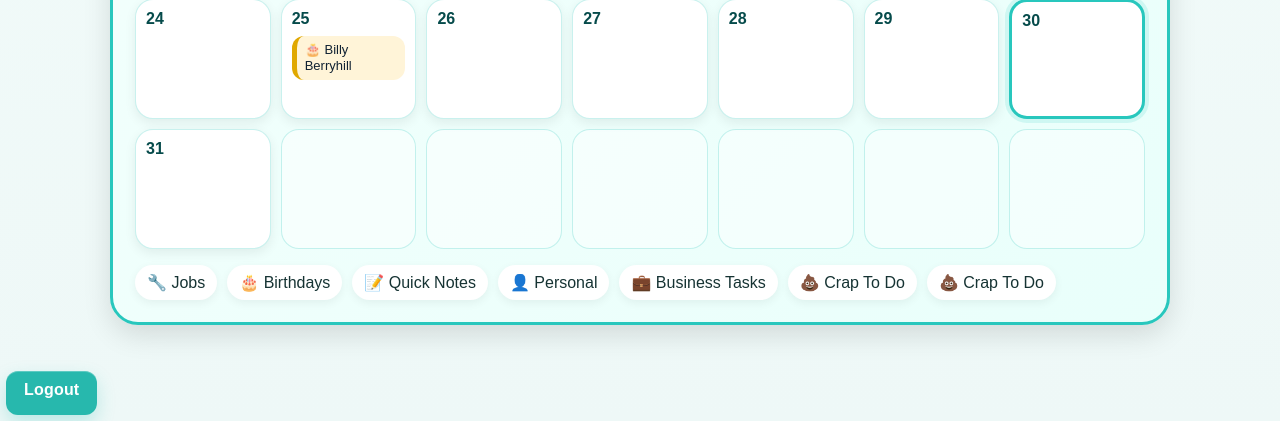
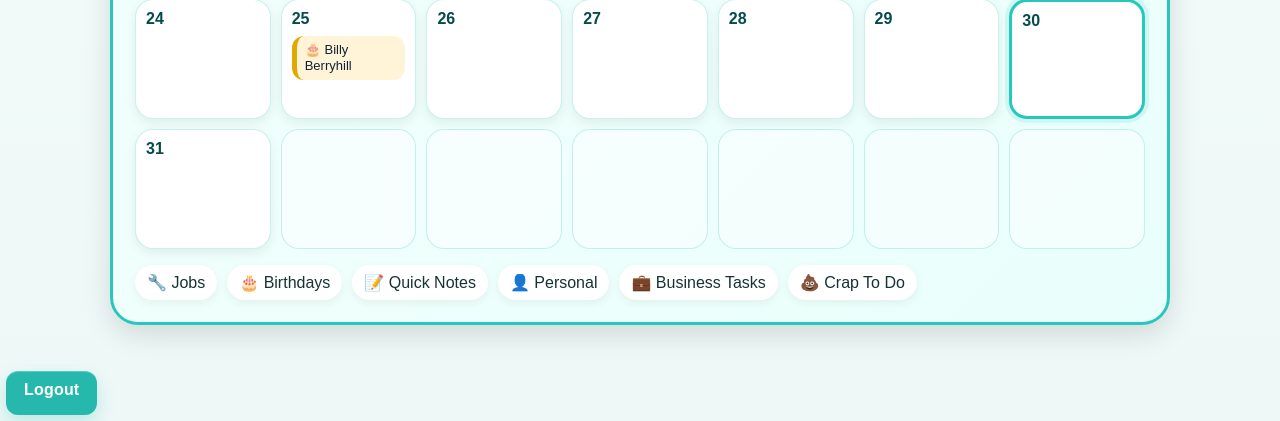
Before and after one commit to mroldham/toucan-hvac, a Flask app: page /calendar in a window 1280 px wide. Shown: the part 1391-1812 px from the top of the page. Run offline with Flask 3, Linux system fonts and the light colour scheme; a user stored in the database is signed in; data comes from the database, SQL or seed files in the repository; data that the repository does not hold is empty.

Commit message:
Remove duplicate crap to do calendar entries

```diff
--- a/templates/calendar.html
+++ b/templates/calendar.html
@@ -22,7 +22,6 @@ input,select,textarea{width:100%;padding:10px;border-radius:12px;border:1px soli
 .event.quick{background:#fffbe6;border-left:5px solid #f4c542;}
 .event.personal{background:#eef1ff;border-left:5px solid #667eea;}
 .event.business{background:#f4e9ff;border-left:5px solid #9b5de5;}
-.event.crap{background:#f5eadc;border-left:5px solid #8b5e34;}
 .event.crap{background:#f5eadc;border-left:5px solid #8b5e34;}
 .legend{margin-top:16px;display:flex;gap:10px;flex-wrap:wrap;}
 .legend span{background:white;padding:8px 12px;border-radius:999px;box-shadow:0 3px 10px rgba(0,0,0,.06);}
@@ -49,7 +48,6 @@ input,select,textarea{width:100%;padding:10px;border-radius:12px;border:1px soli
           <option value="quick">Quick Note</option>
           <option value="personal">Personal Reminder</option>
           <option value="business">Business Task</option>
-          <option value="crap">💩 Crap To Do</option>
           <option value="crap">💩 Crap To Do</option>
         </select>
       </div>
@@ -92,7 +90,6 @@ input,select,textarea{width:100%;padding:10px;border-radius:12px;border:1px soli
     <span>👤 Personal</span>
     <span>💼 Business Tasks</span>
     <span>💩 Crap To Do</span>
-    <span>💩 Crap To Do</span>
   </div>
 </div>
 
```
